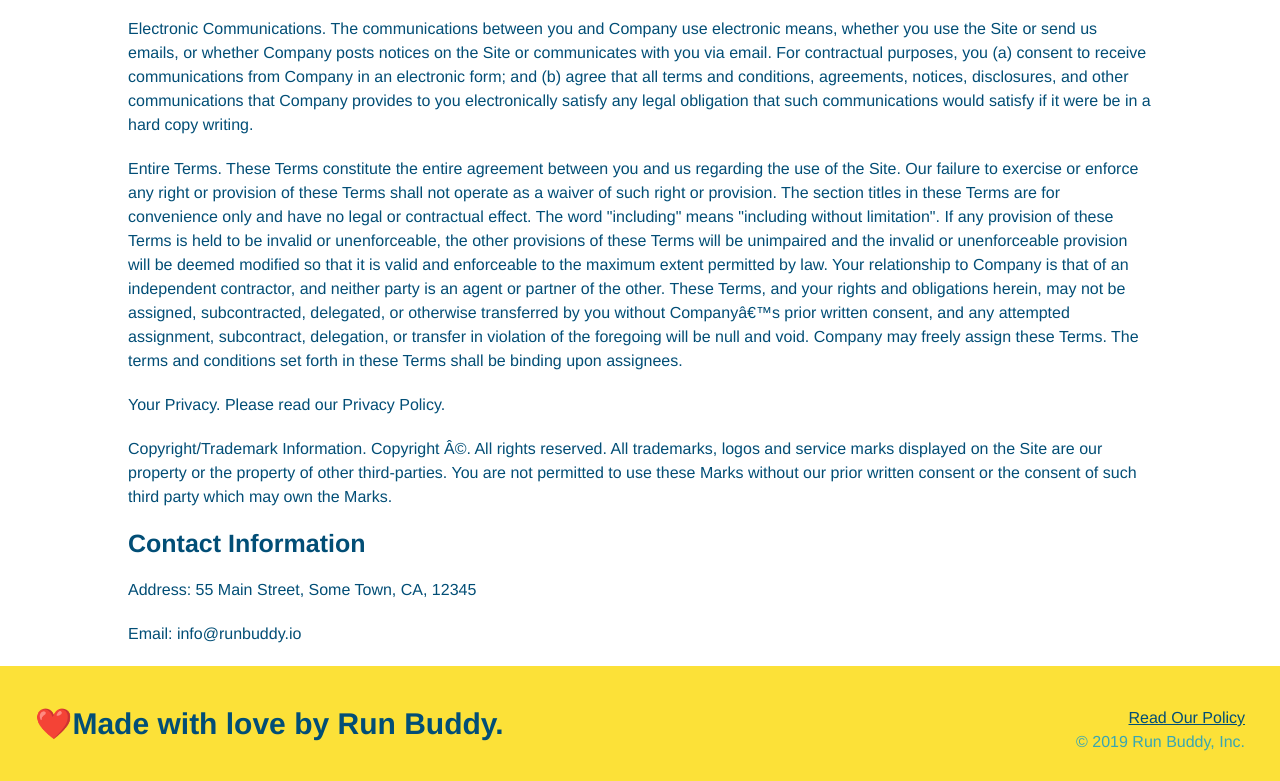
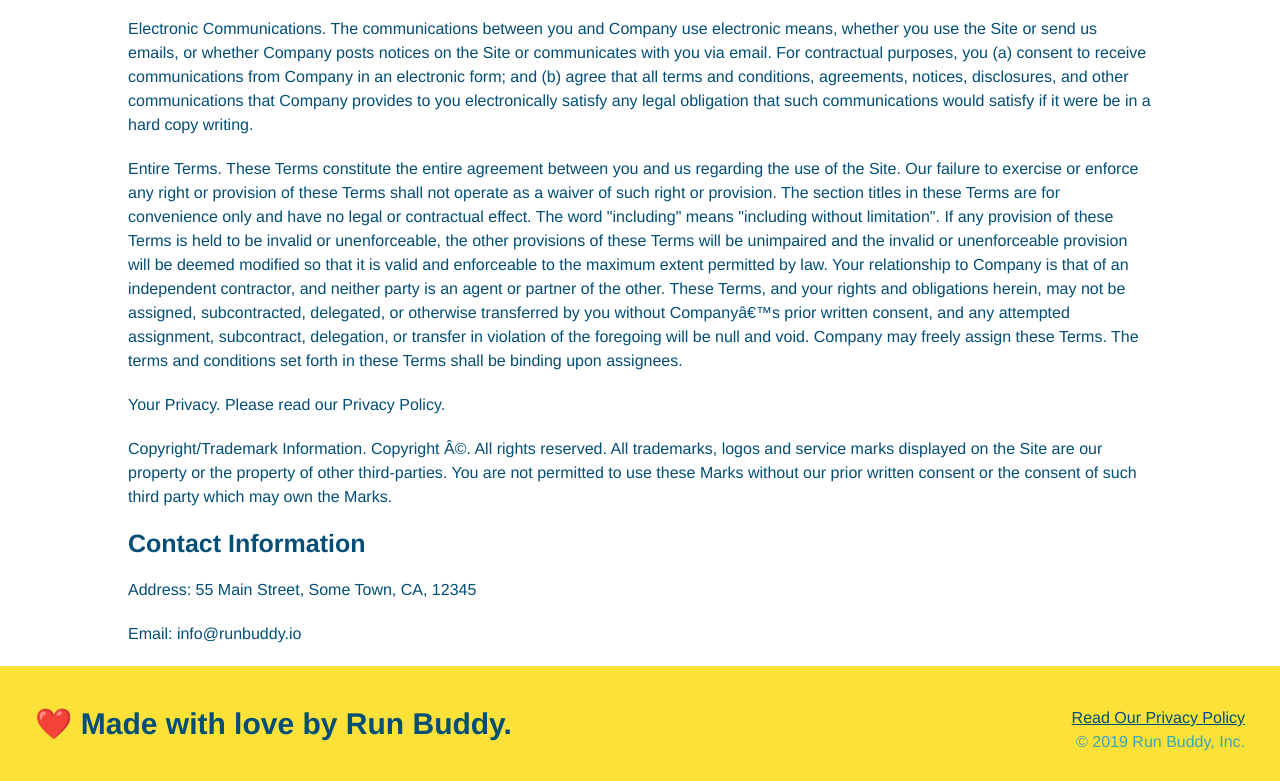
Before and after one commit to Maryjezek/run-buddy, a plain HTML site: page privacy-policy.html in a window 1280 px wide. Shown: the part 5216-5997 px from the top of the page. Drawn offline with Linux system fonts and the light colour scheme.

Commit message:
final changes

```diff
--- a/privacy-policy.html
+++ b/privacy-policy.html
@@ -1,21 +1,23 @@
 <!DOCTYPE html>
 <html lang="en">
+
 <head>
-    <meta charset="UTF-8">
-    <meta http-equiv="X-UA-Compatible" content="IE=edge">
-    <meta name="viewport" content="width=device-width, initial-scale=1.0">
+  <meta charset="UTF-8" />
   <title>Privacy Policy - Run Buddy</title>
   <link rel="stylesheet" href="./assets/css/style.css" />
   <link rel="stylesheet" href="./assets/css/secondary-styles.css" />
 
 </head>
+
 <body>
   <header>
     <h1>
-            <a href= "/"> RUN BUDDY </a>
-
+      <a href="/">
+        RUN BUDDY
+      </a>
     </h1>
-        <nav><!-- Unordered list element -->
+    <nav>
+      <!-- Unordered list element -->
       <ul>
         <!-- List item element-->
         <li>
@@ -39,9 +41,9 @@
     <h2 class="page-title">
       Privacy Policy
     </h2>
+  </section>
 
-        </section>
-        <article class= "secondary-content">
+  <article class="secondary-content">
 
     <p>
       Website Terms of Use
@@ -150,7 +152,8 @@
     <p>
       Cookies and Web Beacons. Like any other website, Run Buddy uses â€˜cookiesâ€™. These cookies are used to store
       information including visitorsâ€™ preferences, and the pages on the website that the visitor accessed or visited.
-                The information is used to optimize the usersâ€™ experience by customizing our web page content based on visitorsâ€™
+      The information is used to optimize the usersâ€™ experience by customizing our web page content based on
+      visitorsâ€™
       browser type and/or other information.
     </p>
 
@@ -465,17 +468,14 @@
   </article>
 
 
-
-
-
-    <!--Footer-->
-    <Footer>
-        <h2>❤️Made with love by Run Buddy.</h2>
+  <!-- footer -->
+  <footer>
+    <h2>❤️ Made with love by Run Buddy.</h2>
     <div>
-            <a href="#">Read Our Policy</a> <br/>
+      <a href="#">Read Our Privacy Policy</a><br />
       &copy; 2019 Run Buddy, Inc.
     </div>
-    </Footer>
+  </footer>
+</body>
 
-</body>
 </html>
```
Also changed, not shown: assets/css/secondary-styles.css (indentation only). Lines whose indentation alone changed are shown as unchanged.
